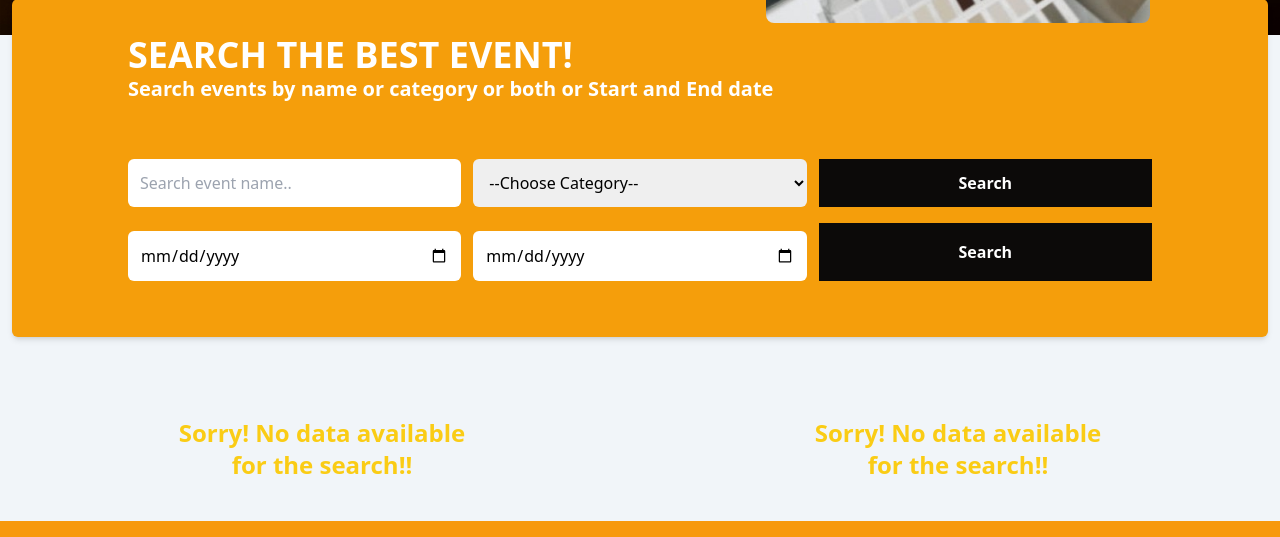
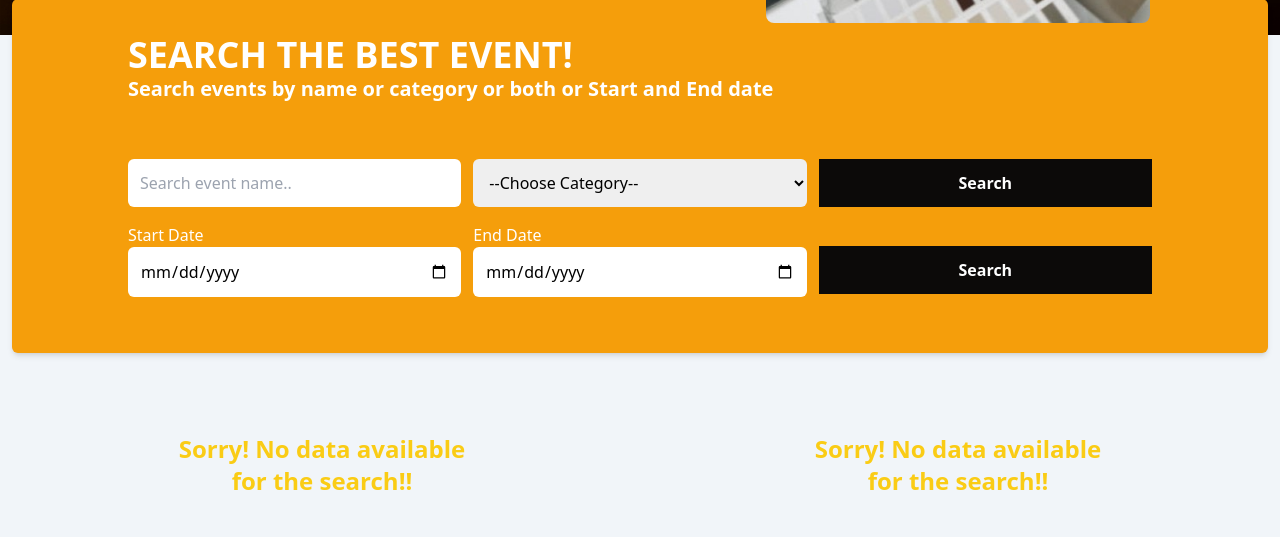
Before and after one commit to rjmahfuztech/event-management, a Django app: page /home/event-info/ in a window 1280 px wide. Shown: the part 649-1186 px from the top of the page. Run offline with Django 5.2, Linux system fonts and the light colour scheme; data that the repository does not hold is empty; some libraries are stand-ins or nearby versions.

Commit message:
completed

```diff
--- a/events/models.py
+++ b/events/models.py
@@ -18,7 +18,7 @@ class Event(models.Model):
     name = models.CharField(max_length=200)
     description = models.TextField()
     date = models.DateField()
-    time = models.TimeField(auto_now_add=True)
+    time = models.TimeField()
     location = models.CharField(max_length=300)
     category = models.ForeignKey(
         Category,
--- a/events/templates/event_details.html
+++ b/events/templates/event_details.html
@@ -26,7 +26,7 @@
                     <h3 class="text-sm md:text-lg font-bold">{{details.date}}</h3>
                 </div>
             </div>
-            <div class="flex gap-1 md:gap-2 items-center bg-slate-200 p-1 md:p-2 w-52">
+            <div class="flex gap-1 md:gap-2 items-center bg-slate-200 p-1 md:p-2 min-w-52 max-w-80">
                 <div class="w-10 h-10 rounded-full bg-orange-400 flex justify-center items-center text-white">
                     <svg xmlns="http://www.w3.org/2000/svg" fill="none" viewBox="0 0 24 24" stroke-width="2" stroke="currentColor" class="size-6">
                         <path stroke-linecap="round" stroke-linejoin="round" d="M9.568 3H5.25A2.25 2.25 0 0 0 3 5.25v4.318c0 .597.237 1.17.659 1.591l9.581 9.581c.699.699 1.78.872 2.607.33a18.095 18.095 0 0 0 5.223-5.223c.542-.827.369-1.908-.33-2.607L11.16 3.66A2.25 2.25 0 0 0 9.568 3Z" />
--- a/events/templates/event_info.html
+++ b/events/templates/event_info.html
@@ -3,7 +3,7 @@
 
 {% block header %}
 {% comment %} bg-[url({% static 'images/bg1.jpg' %})] w-screen bg-cover bg-center {% endcomment %}
-<header class="bg-[url({% static 'images/bg1.jpg' %})] w-screen bg-cover bg-center pt-20">
+<header class="bg-[url({% static 'images/bg1.jpg' %})] w-full bg-cover bg-center pt-20">
     {% comment %} Banner section {% endcomment %}
     <section class="max-w-[1400px] p-3 mx-auto grid gap-4 grid-cols md:grid-cols-2 items-center justify-center">
       <div class="text-center md:text-left">
@@ -22,6 +22,7 @@
 <section class="bg-amber-500 shadow-md rounded-md p-5 md:p-9 md:pb-14 relative -top-5 md:static md:top-0 md:-mt-9">
     <h2 class="text-2xl text-center md:text-left md:text-4xl mb-3 md:mb-0 text-white font-semibold md:relative left-20">SEARCH THE BEST EVENT!</h2>
     <h2 class="text-xl text-center md:text-left mb-3 md:mb-0 text-white font-semibold md:relative left-20">Search events by name or category or both or Start and End date</h2>
+    {% comment %} for name or category or both filter  {% endcomment %}
     <form class="md:flex gap-3 md:px-20 justify-between md:pt-14" action="{% url "event-info" %}" method="GET">
         {% csrf_token %}
         <input class="w-full p-2 md:p-3 rounded-md" placeholder="Search event name.." name="name" type="text">
@@ -33,13 +34,20 @@
         </select>
         <button type="submit" class="w-full mt-3 md:mt-0 p-2 md:p-3 bg-stone-950 text-white font-semibold">Search</button>
     </form>
-    {% comment %} for date filter  {% endcomment %}
-
-    <form class="md:flex gap-3 md:px-20 justify-between md:pt-4" action="{% url "event-info" %}" method="GET">
+    {% comment %} for start and end filter  {% endcomment %}
+    <form class="grid grid-cols-3 gap-1 md:gap-3 md:px-20 justify-between items-center md:pt-4" action="{% url "event-info" %}" method="GET">
         {% csrf_token %}
-        <input class="w-full p-2 md:p-3 mt-2 rounded-md" type="date" required name="start-date">
-        <input class="w-full p-2 md:p-3 mt-2 rounded-md" type="date" required name="end-date">
-        <button type="submit" class="w-full mt-3 md:mt-0 p-2 md:p-3 bg-stone-950 text-white font-semibold">Search</button>
+        <div>
+            <label class="text-white" for="start">Start Date</label>
+            <input class="w-full p-1 md:p-3 rounded-md" type="date" id="start" required name="start-date">
+        </div>
+        <div>
+            <label class="text-white" for="end">End Date</label>
+            <input class="w-full p-1 md:p-3 rounded-md" type="date" id="end" required name="end-date">
+        </div>
+        <div class="mt-3 md:mt-5">
+            <button type="submit" class="w-full mt-3 md:mt-0 p-2 md:p-3 bg-stone-950 text-white font-semibold">Search</button>
+        </div>
     </form>
 </section>
 {% comment %} All Event {% endcomment %}
@@ -53,8 +61,8 @@
                     <p class="text-black">{{event.description}}</p>
                     <h3 class="text-sm md:text-xl text-black font-bold">Location: {{event.location}}</h3>
                     <div class="flex gap-2 justify-around items-center mt-3">
-                    <h3 class="text-sm md:text-xl text-center text-black font-bold"><span class="text-sm border-b-4 border-indigo-500 rounded">TOTAL PARTICIPANT</span>:<br>{{event.participant.count}}</h3>
-                    <a href="{% url "details" event.id %}" class="bg-black text-white py-2 px-3 font-semibold hover:bg-orange-400">SEE DETAILS</a>
+                        <h3 class="text-sm md:text-xl text-center text-black font-bold"><span class="text-sm border-b-4 border-indigo-500 rounded">TOTAL PARTICIPANT</span>:<br>{{event.participant.count}}</h3>
+                        <a href="{% url "details" event.id %}" class="bg-black text-white py-2 px-3 font-semibold hover:bg-orange-400">SEE DETAILS</a>
                     </div>
                 </div>
             </div>
--- a/events/templates/form.html
+++ b/events/templates/form.html
@@ -18,7 +18,7 @@
         {{event_form.as_p}}
         {{participant_form.as_p}}
         {{category_form.as_p}}
-        <button class="w-80 p-3 font-bold text-white bg-orange-400 mt-3 mb-5" type="submit">Submit</button>
+        <button class="w-52 sm:w-80 p-3 font-bold text-white bg-orange-400 mt-3 mb-5" type="submit">Submit</button>
     </form>
 </section>
 {% endblock forms %}
--- a/events/views.py
+++ b/events/views.py
@@ -14,12 +14,13 @@ def events_info(request):
     event_query = prefetch_query
     categories = Category.objects.all()
     # filter data
-    search_name = request.GET.get('name', 'all')
-    choice = request.GET.get('category', 'all')
-    start_date = request.GET.get('start-date', 'all')
-    end_date = request.GET.get('end-date', 'all')
+    get_data  = request.GET
+    search_name = get_data.get('name', 'all')
+    choice = get_data.get('category', 'all')
+    start_date = get_data.get('start-date', 'all')
+    end_date = get_data.get('end-date', 'all')
 
-
+    print(search_name," ", choice, " ", start_date, " ", end_date)
     if search_name != 'all' and choice != 'all':
         event_data = event_query.filter(name__icontains=search_name, category=choice)
     elif start_date != 'all' and end_date != 'all':
```
Also changed, not shown: events/forms.py (+9 -4 lines), events/templates/dashboard/dashboard.html (+13 -5 lines).
